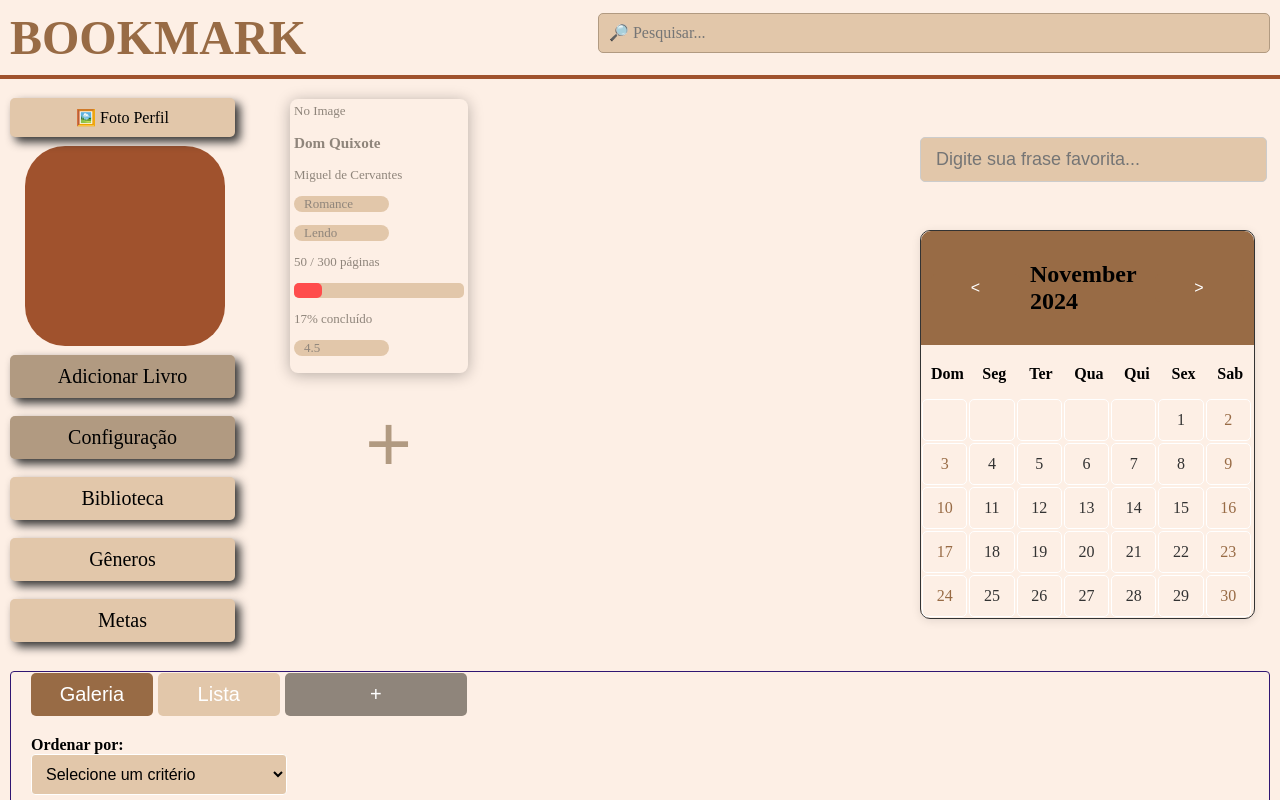
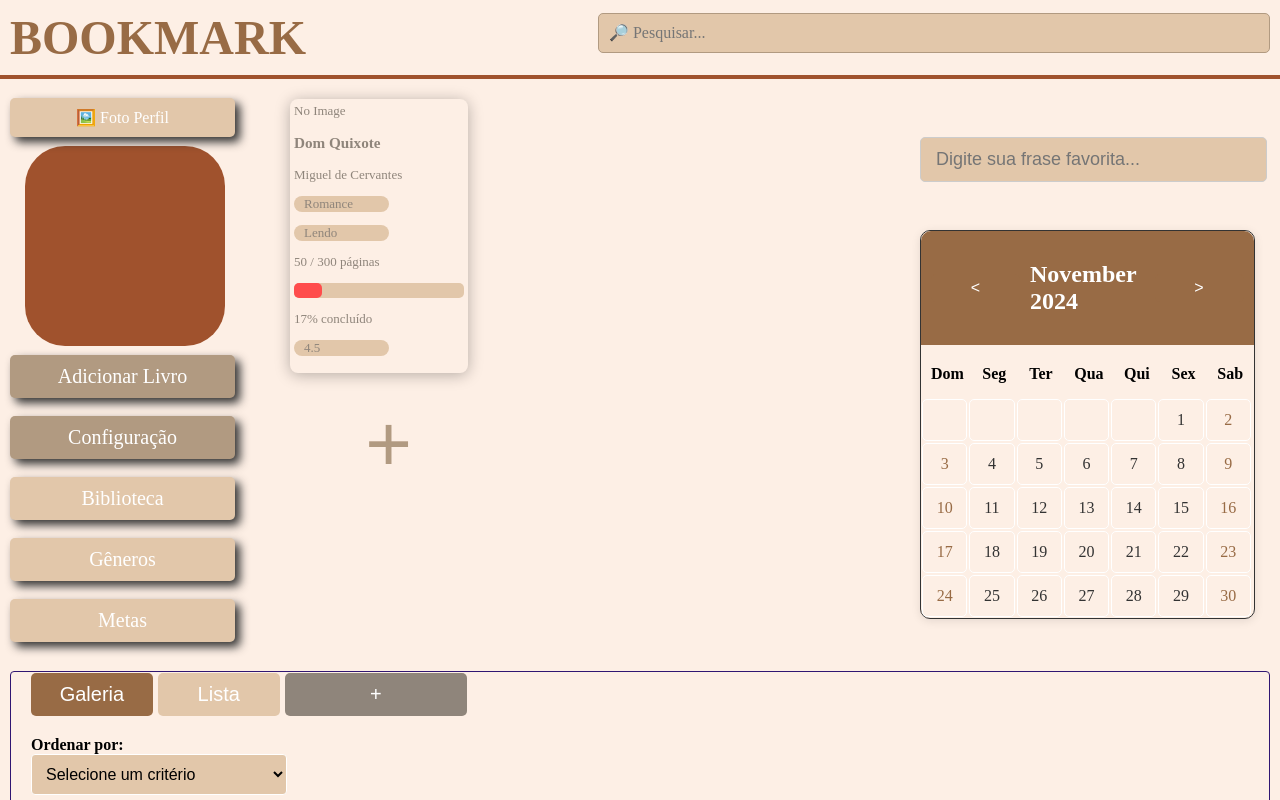
Before and after one commit to Lua-MR/BookMark, a React (Create React App) app: page / in a window 1280 px wide. Shown: the top 800 px of the page. Built offline with nearby package versions, Linux system fonts and the light colour scheme.

Commit message:
Update estilo.css
Signed-off-by: Lua-MR <152564451+Lua-MR@users.noreply.github.com>

```diff
--- a/src/estilo.css
+++ b/src/estilo.css
@@ -122,7 +122,7 @@
   width: 250px;
   background-color: var(--cor-fundo-principal);
   padding: 10px;
-  color:   var(--cor-texto-claro);
+  color:   var(--cor-fonte-clara);
 }
 
 .profile-container {
@@ -167,12 +167,12 @@
 
 .sidebar button {
   background-color:  var(--cor-fundo-secundaria);
-  color:   var(--cor-texto-claro);
+  color:   var(--cor-fonte-clara);
 }
 
 .sidebar-p button {
   background-color:  var(--cor-terciaria);
-  color:   var(--cor-texto-claro);
+  color:   var(--cor-fonte-clara);
 }
 
 .sidebar button:hover {
@@ -296,7 +296,7 @@ textarea {
 button {
   width: 35%;
   background-color:  var(--cor-terciaria);
-  color:   var(--cor-texto-claro);
+  color:   var(--cor-fonte-clara);
   border: none;
   border-radius: 5px;
   padding: 10px 20px;
@@ -339,7 +339,7 @@ button {
 
 .quote-list li:hover,.rating-list li:hover, .status-list li:hover, .genre-list li:hover, .type-list li:hover, .prop-list li:hover, .editora-list li:hover {
   background-color:  var(--cor-terciaria);
-  color:   var(--cor-texto-claro);
+  color:   var(--cor-fonte-clara);
 }
 
 .modal-close, .modal-close-list {
@@ -582,7 +582,7 @@ button {
 
   .footer {
     background-color:  var(--cor-terciaria);
-    color:   var(--cor-texto-claro);
+    color:   var(--cor-fonte-clara);
     text-align: center;
     padding: 10px 0;
     width: 100%;
@@ -803,7 +803,7 @@ button {
     align-items: center;
     justify-content: center;
     background-color: var(--cor-texto-principal);
-    color:   var(--cor-texto-claro);
+    color:   var(--cor-fonte-clara);
     border-top-left-radius: 10px;
     border-top-right-radius: 10px;
     padding: 10px 0;
```
